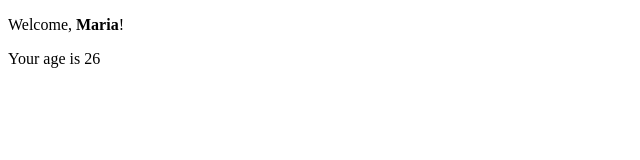
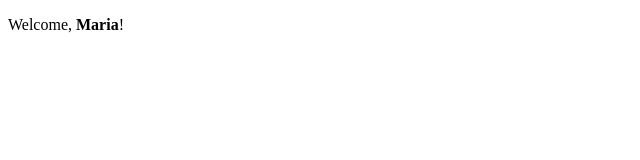
Before and after one commit to georgev-97/react-stack, a React (Create React App) app: page / in a window 1280 px wide. Shown: the top 160 px of the page, without its empty margins (0-640 px from the left). Built offline with nearby package versions, Linux system fonts and the light colour scheme.

Commit message:
feat: add conditional rendering to age

```diff
--- a/src/App.js
+++ b/src/App.js
@@ -5,7 +5,7 @@ export class App extends React.Component {
   render() {
     return (
       <div>
-        <Welcome name={<strong>Maria</strong>} age={26} />
+        <Welcome name={<strong>Maria</strong>} age={12} />
       </div>
     );
   }
--- a/src/Welcome.js
+++ b/src/Welcome.js
@@ -6,7 +6,7 @@ export class Welcome extends React.Component{
         return(
             <div>
                 <p>Welcome, {this.props.name}!</p>
-                <Age age={this.props.age}/>
+                {this.props.age > 18 && <Age age={this.props.age}/>}
             </div>
         )
     }
```
